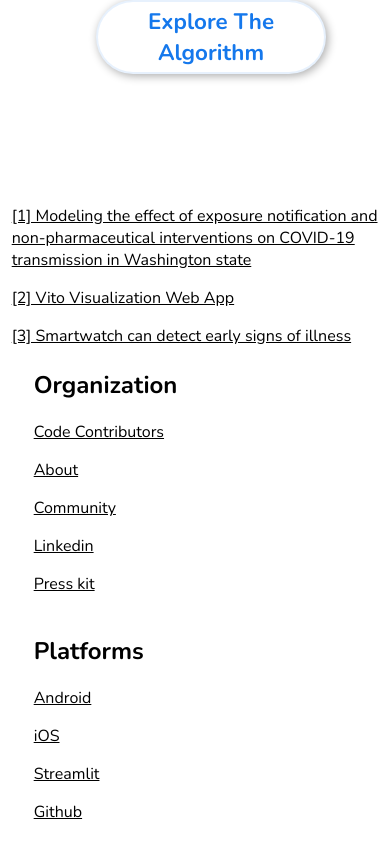
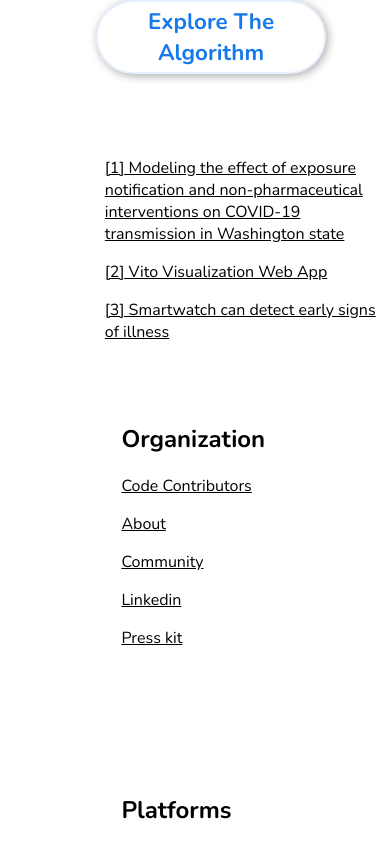
Before and after one commit to Vito-Research/Vito-Website, a React (Vite) app: page / in a window 390 px wide. Shown: the part 4920-5764 px from the top of the page. Built offline with nearby package versions, Linux system fonts and the light colour scheme.

Commit message:
Fixed footer overlapping bug

```diff
--- a/src/components/App.tsx
+++ b/src/components/App.tsx
@@ -5,7 +5,6 @@
 } from "react-router-dom";
 import Landing from "./Landing";
 import Navbar from "./Navbar";
-import Footer from "./Footer";
 import ComingSoon from "./ComingSoon";
 import People from "./People";
 import "./App.scss";
@@ -23,7 +22,7 @@
               <Navbar />
               <Landing />
               <SectionContainer />
-              <Footer />
+
 
             </div>
             )}
@@ -36,7 +35,7 @@
               <Navbar />
               <Landing />
               <SectionContainer />
-              <Footer />
+
 
             </div>
             )}
--- a/src/components/SectionContainer.tsx
+++ b/src/components/SectionContainer.tsx
@@ -2,13 +2,14 @@
 import AboutSection from "./AboutSection";
 import AlgorithmSection from "./AlgorithmSection";
 import AppsSection from "./AppsSection";
-
+import Footer from "./Footer";
 export default function SectionContainer() {
   return (
     <div className="section-container">
       <AboutSection />
       <AppsSection />
       <AlgorithmSection />
+      <Footer/>
     </div>
   );
 }
--- a/src/components/footer.scss
+++ b/src/components/footer.scss
@@ -3,8 +3,10 @@
   background-color: #f2f8ff;
   color: black;
   padding: 2em;
+  margin-left: 2em;
   position: relative;
   z-index: 1;
+
 }
 
 @media only screen and (max-width: 768px) {
@@ -13,21 +15,26 @@
     background-color: white;
     color: black;
     padding: 3%;
+
   }
 }
+
 .footer-div {
   flex: 1;
   margin: 6%;
   height: 25vh;
+  margin-top: 5em;
 }
+
 .footer-text-space {
   flex: 1;
   margin-top: 15%;
 }
+
 @media only screen and (max-width: 768px) {
   .footer-div-space {
     margin: 6%;
-    margin-top: 15%;
+    margin-top: 10em;
     height: 25vh;
   }
 }
```
